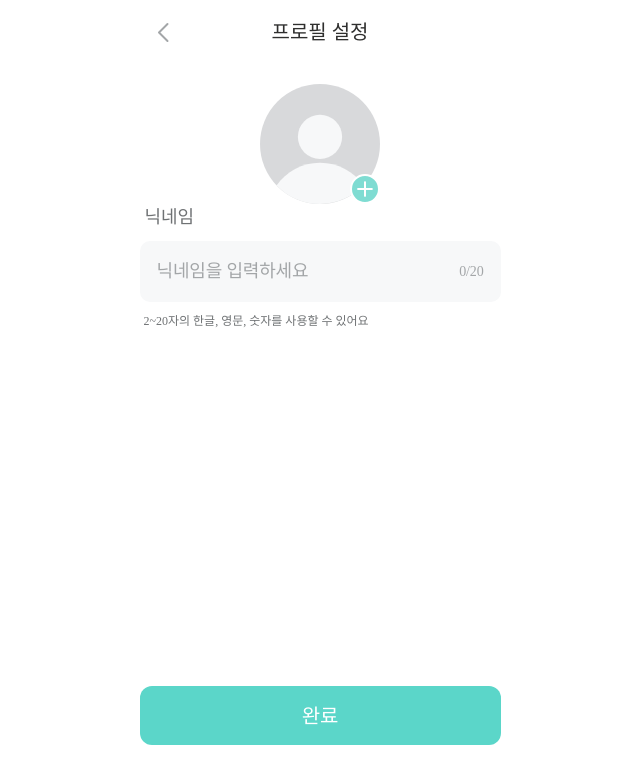
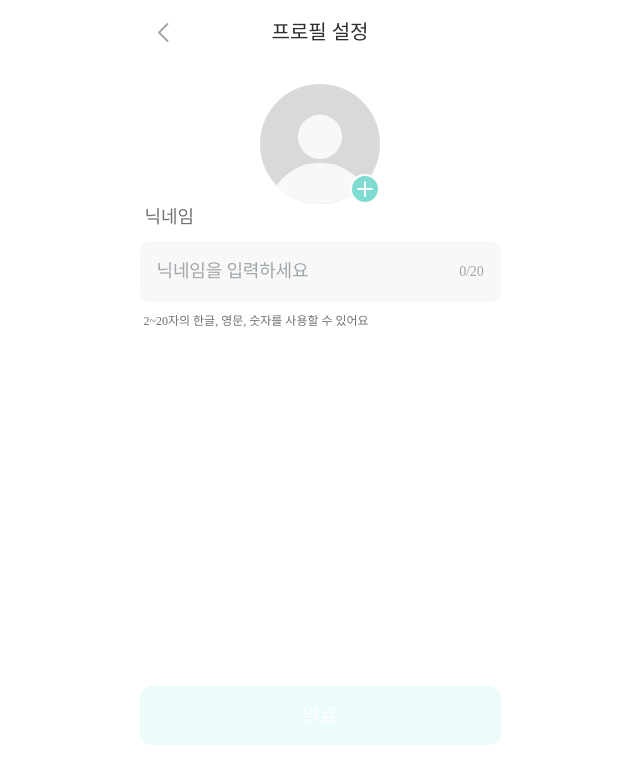
Before and after one commit to 9oormthon-univ/2025_SEASONTHON_TEAM_75_FE, a React (Vite) app: page /profile in a window 1280 px wide. Shown: the top 784 px of the page, without its empty margins (320-960 px from the left). Built offline with nearby package versions, Linux system fonts and the light colour scheme; a web font is replaced by a local one.

Commit message:
🐛 Fix: Vercel 에러 해결
Vercel 에러 해결

```diff
--- a/src/routes/onboarding/ProfileSettingStyle.ts
+++ b/src/routes/onboarding/ProfileSettingStyle.ts
@@ -115,6 +115,6 @@
   background-color: ${({ theme }) => theme.colors.button};
 
   &:disabled {
-    background-color: ${({ theme }) => theme.colors.sub};
+    background-color: ${({ theme }) => theme.colors.sub1};
   }
 `;
--- a/src/routes/scan/ScanResult.tsx
+++ b/src/routes/scan/ScanResult.tsx
@@ -33,12 +33,6 @@
   const handleNavigateToChat = () => {
     navigate("/chat");
   };
-
-  interface PartCardData {
-    id: number;
-    name: string;
-    type: string;
-  }
 
   const partCardData = [
     {
```
